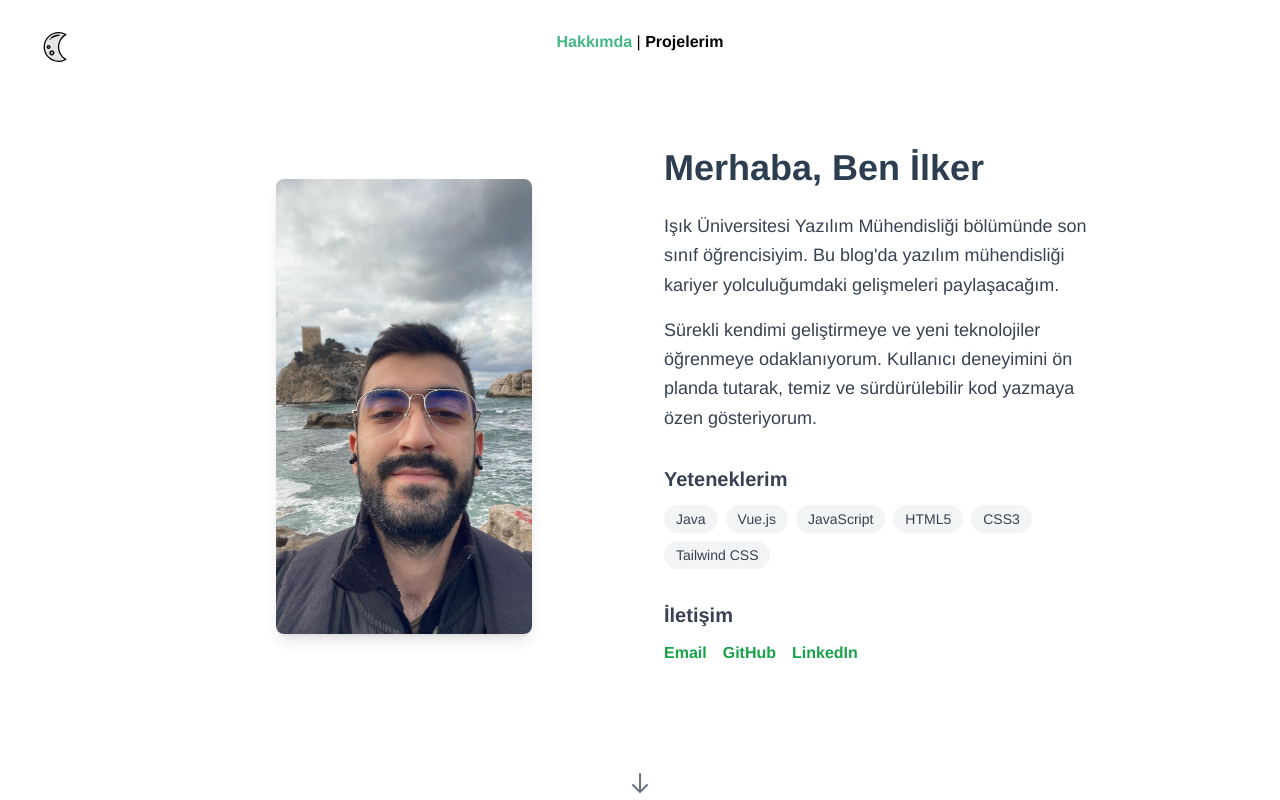
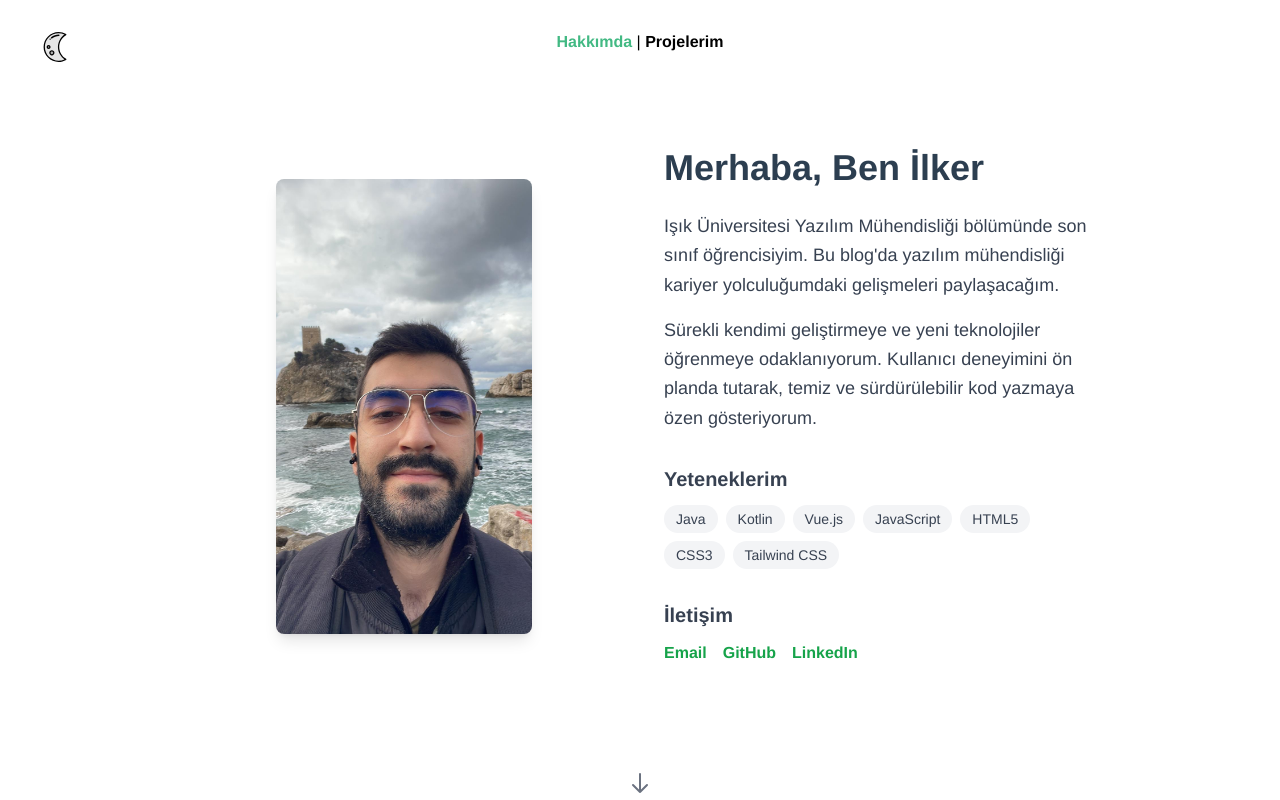
Before and after one commit to ellyse12/blog, a Vue app: page / in a window 1280 px wide. Shown: the top 800 px of the page. Built offline with nearby package versions, Linux system fonts and the light colour scheme.

Commit message:
Kotlin added

```diff
--- a/src/views/AboutView.vue
+++ b/src/views/AboutView.vue
@@ -40,6 +40,10 @@
                   <span
                     class="px-3 py-1 bg-gray-100 text-gray-700 rounded-full text-sm"
                     >Java</span
+                  >
+                  <span
+                    class="px-3 py-1 bg-gray-100 text-gray-700 rounded-full text-sm"
+                    >Kotlin</span
                   >
                   <span
                     class="px-3 py-1 bg-gray-100 text-gray-700 rounded-full text-sm"
```
